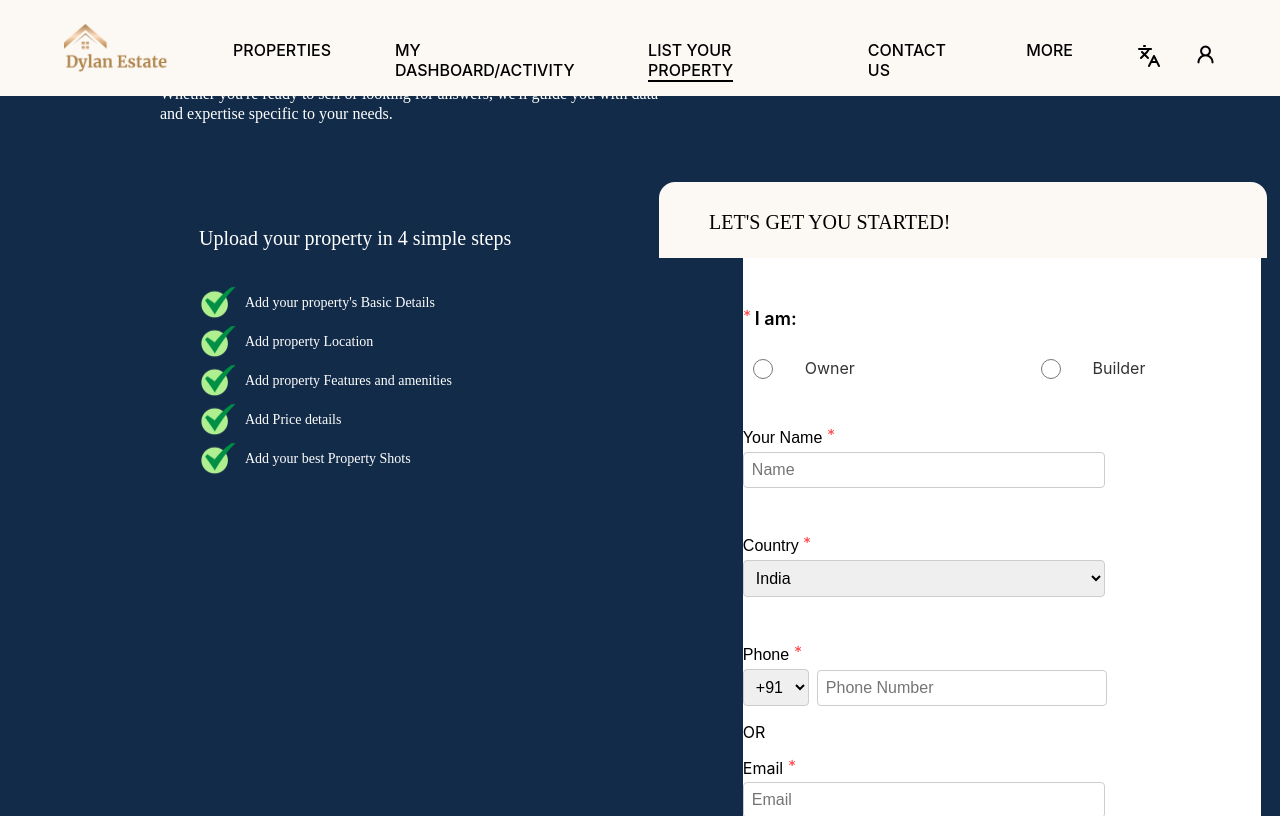
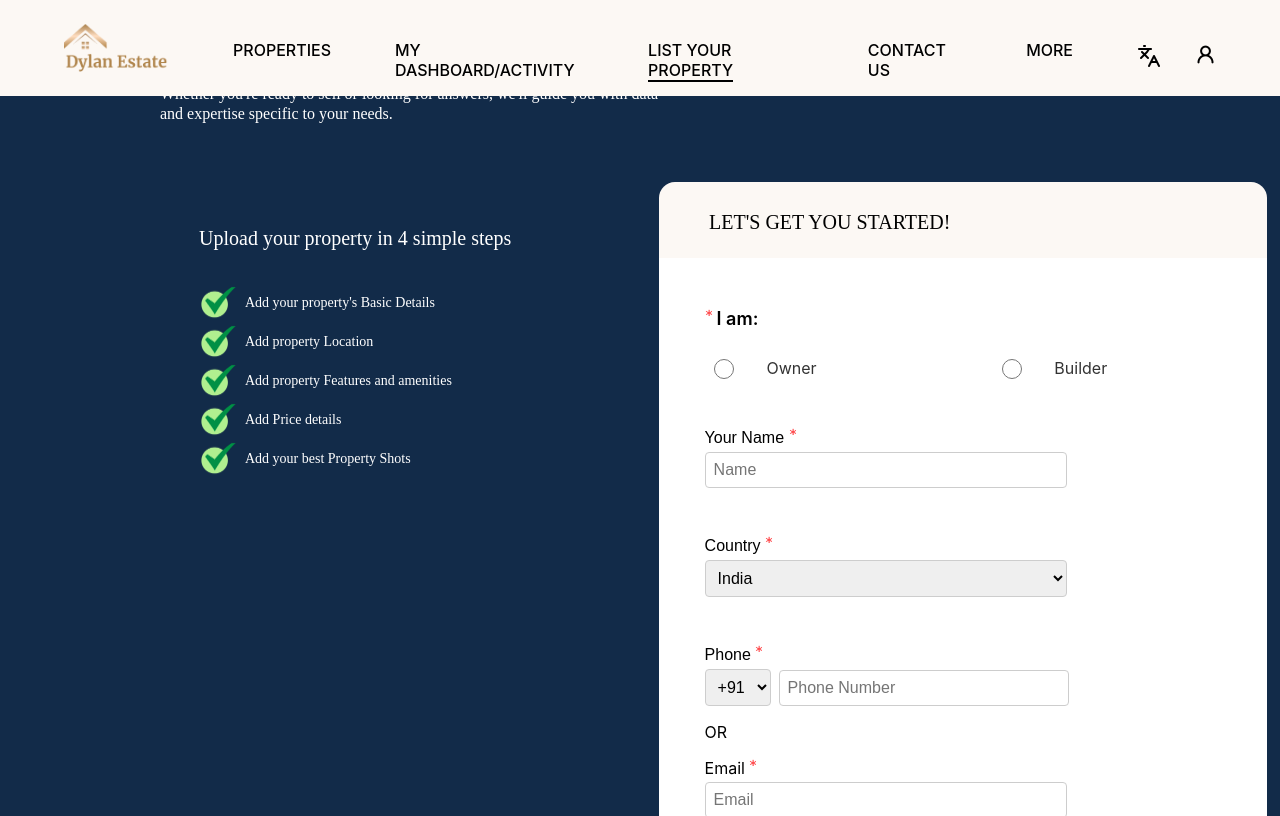
Before and after one commit to kaustubhduse/rent, a React (Create React App) app: page /list-your-property in a window 1280 px wide. Built offline with nearby package versions, Linux system fonts and the light colour scheme.

Commit message:
Added new features

```diff
--- a/src/components/HomePage/FormFilling.css
+++ b/src/components/HomePage/FormFilling.css
@@ -1,21 +1,19 @@
-/* .whole-form{
+.whole-form{
+    width: 608px;
+    height: auto;
     border-radius: 16px;
     border: 1px 1px 1px 1px;
-    opacity: 0px;
     background-color: #FFFFFF;
-} */
+}
 
 
-/* .form{
-    height: 276px;
-    width: 608px;
-    gap: 0px;
-    border: 1px 1px 1px 1px;
-    opacity: 0px;
+.form{
+
+    border: 1px;
     background-color: #FFFFFF;
     overflow: scroll;
     overflow-x: hidden;
-} */
+}
 
 
 
```
